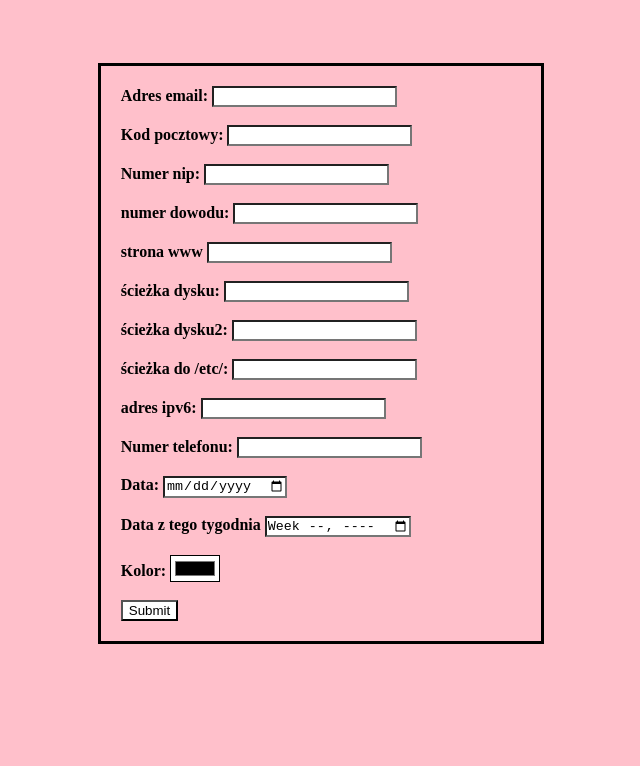
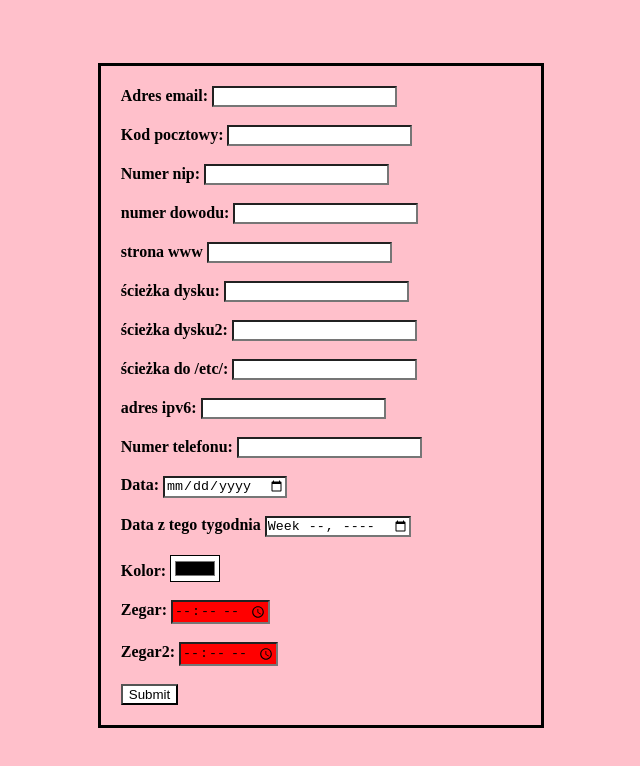
Before and after one commit to Przemhub/ipm-244010, a plain HTML site: page index.html in a window 1280 px wide. Shown: the whole page, without its empty margins (163-803 px from the left). Drawn offline with Linux system fonts and the light colour scheme.

Commit message:
zadanie 2 lol

```diff
--- a/index.html
+++ b/index.html
@@ -34,7 +34,12 @@
   <input type="week" id="tydzien" name="tydzien"><br><br>
   <label for="kolor">Kolor:</label>
   <input type="color" id="kolor" name="kolor"><br><br>
+  <label for="zegar">Zegar:</label>
+  <input type="time" id="zegar" name="zegar" min="00:00" max="24:00" required><br><br>
+  <label for="zegar2">Zegar2:</label>
+  <input type="time" id="zegar2" name="zegar2" min="00:00" max="12:00" required><br><br>
   <input type="submit" id="bt" name="submit">
+
 </form>
 </body>
 	<!-- [A-z]:\\((?i)(windows|winnt|win|dos|msdos))(\\[A-z]+)*-->
```
